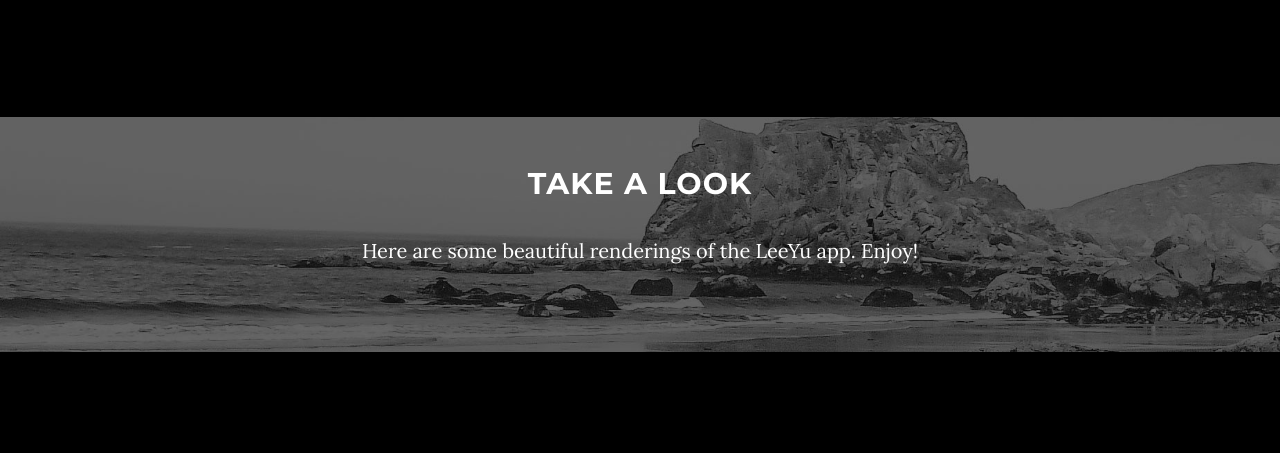
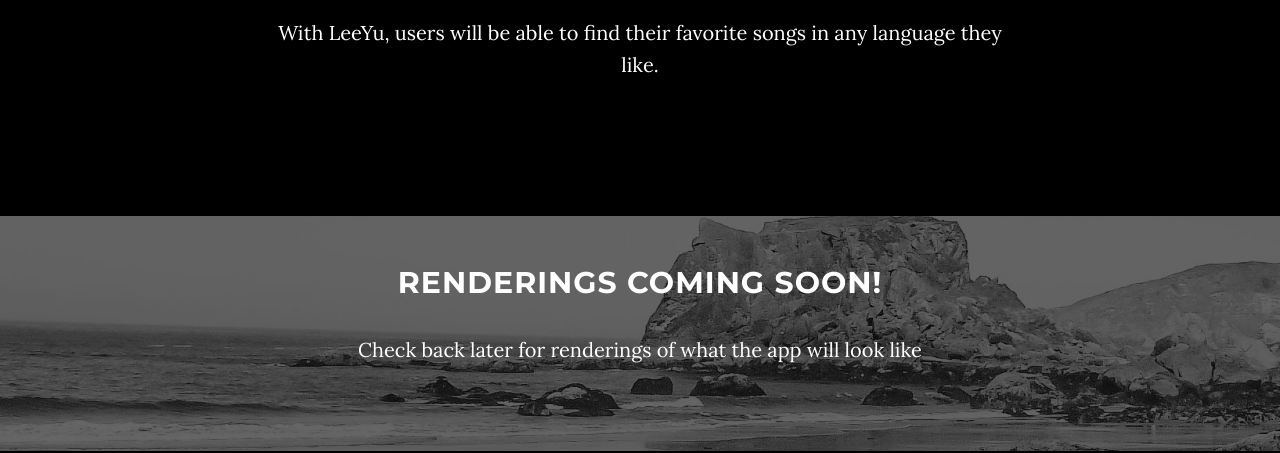
Before and after one commit to Lee-yu/Lee-yu.github.io, a website: page index.html in a window 1280 px wide. Shown: the part 1844-2297 px from the top of the page. Drawn offline with nearby package versions, Linux system fonts and the light colour scheme; grey boxes are pictures that could not be loaded.

Commit message:
Update 0

```diff
--- a/index.html
+++ b/index.html
@@ -55,10 +55,10 @@
                     <li>
                         <a class="page-scroll" href="#about">About</a>
                     </li>
-                    <li>
+<!--                    <li>
                         <a class="page-scroll" href="#more">More</a>
                     </li>
-                    <li>
+-->                    <li>
                         <a class="page-scroll" href="#signup">Sign Up</a>
                     </li>
                 </ul>
@@ -104,6 +104,7 @@
                 <h2>About LeeYu</h2>
                 <p>Research has proven that listening to and singing songs in a new language significantly aides in learning that new language. Unfortunately, there's no easy, streamlined way to find music in foreign languages. That's where LeeYu comes in.</p>
                 <p><blockquote>"Research from the University of Edinburgh found that adults who sang words or short phrases from a foreign language while learning were <big><b>twice as good</b></big> at speaking it later."<br><a href="http://www.telegraph.co.uk/news/science/science-news/10188533/Singing-can-help-when-learning-a-foreign-language.html/">- The Telegraph</a></p></blockquote>
+                <p>With LeeYu, users will be able to find their favorite songs in any language they like. </p>
             </div>
         </div>
     </section>
@@ -113,8 +114,8 @@
         <div class="more-section">
             <div class="container">
                 <div class="col-lg-8 col-lg-offset-2">
-                    <h2>Take a Look</h2>
-                    <p>Here are some beautiful renderings of the LeeYu app. Enjoy!</p>
+                    <h2>Renderings coming soon!</h2>
+                    <p>Check back later for renderings of what the app will look like</p>
                 </div>
             </div>
         </div>
@@ -142,6 +143,9 @@
                     <a href="https://github.com/Lee-yu/" class="btn btn-default btn-lg"><i class="fa fa-github fa-fw"></i> <span class="network-name">Github</span></a>
                 </li>
             </ul>
+            <br>
+            <br>
+            <h6>#ABagFullOfDongles</h6>
         </div>
     </footer>
 
```
